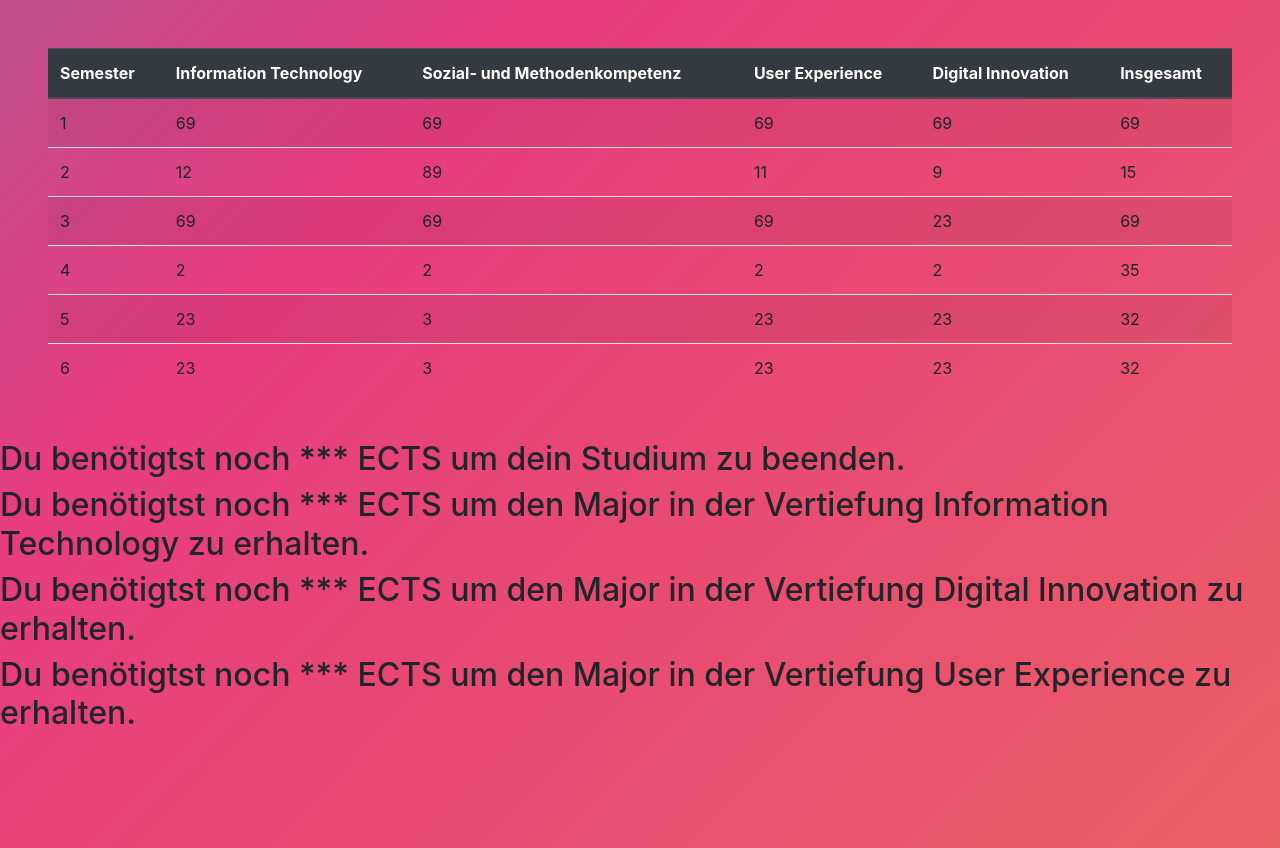
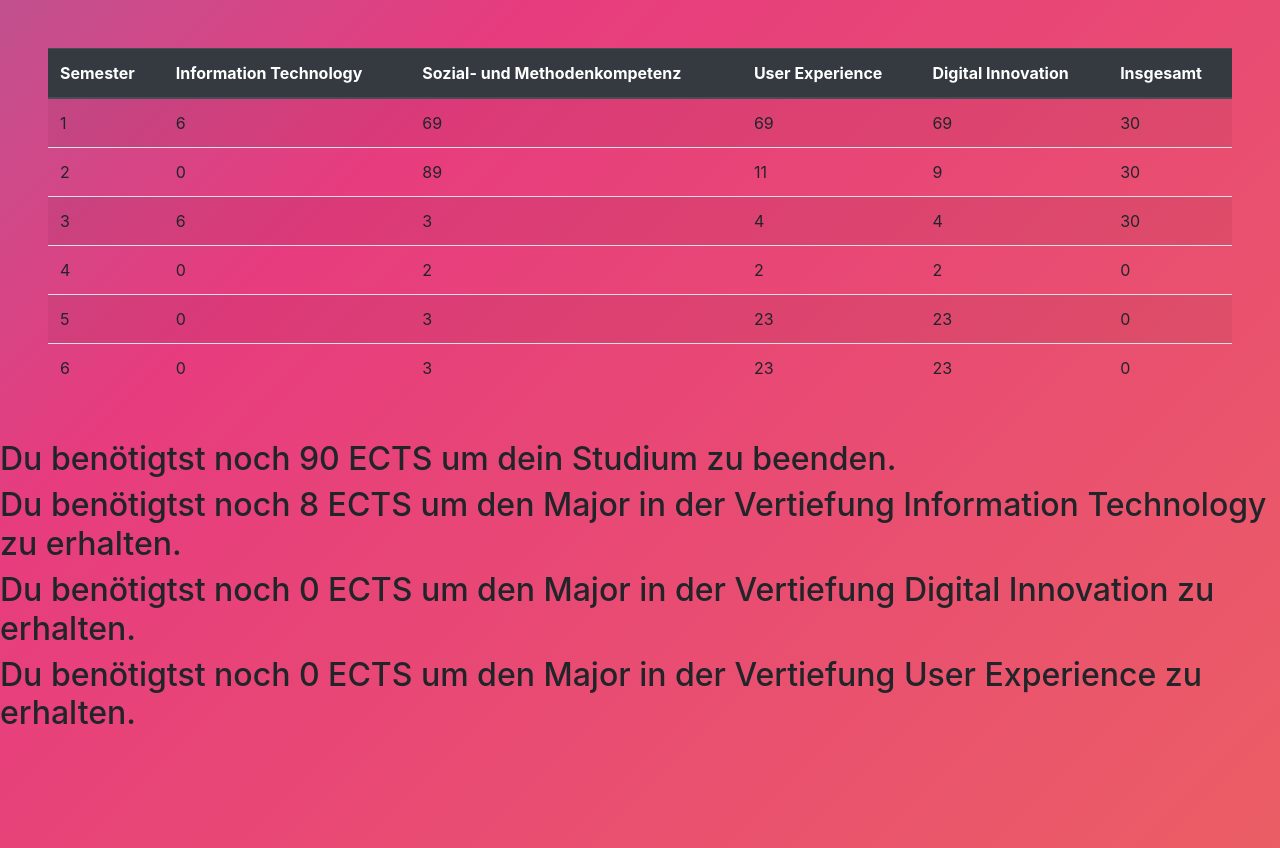
Before and after one commit to sigismallz/PROG2, a Flask app: page /semesteruebersicht in a window 1280 px wide. Run offline with Flask 2, Linux system fonts and the light colour scheme; some libraries are stand-ins or nearby versions.

Commit message:
berechnungen hinzugefügt

```diff
--- a/Speicher_ECTS.json
+++ b/Speicher_ECTS.json
@@ -1,7 +1,7 @@
 {
     "1":{
-        "ECTS_absolviert":"69",
-        "ECTS_information":"69",
+        "ECTS_absolviert":"30",
+        "ECTS_information":"6",
         "ECTS_innovation":"69",
         "ECTS_sozial":"69",
         "ECTS_ux":"69",
@@ -10,8 +10,8 @@
         "semester":"1"
     },
     "2":{
-        "ECTS_absolviert":"15",
-        "ECTS_information":"12",
+        "ECTS_absolviert":"30",
+        "ECTS_information":"0",
         "ECTS_innovation":"9",
         "ECTS_sozial":"89",
         "ECTS_ux":"11",
@@ -19,18 +19,18 @@
         "semester":"2"
     },
     "3":{
-        "ECTS_absolviert":"69",
-        "ECTS_information":"69",
-        "ECTS_innovation":"23",
-        "ECTS_sozial":"69",
-        "ECTS_ux":"69",
+        "ECTS_absolviert":"30",
+        "ECTS_information":"6",
+        "ECTS_innovation":"4",
+        "ECTS_sozial":"3",
+        "ECTS_ux":"4",
         "ECT_innovation":"69",
         "faecher_bestanden":"Ja",
         "semester":"3"
     },
     "4":{
-        "ECTS_absolviert":"35",
-        "ECTS_information":"2",
+        "ECTS_absolviert":"0",
+        "ECTS_information":"0",
         "ECTS_innovation":"2",
         "ECTS_sozial":"2",
         "ECTS_ux":"2",
@@ -38,8 +38,8 @@
         "semester":"4"
     },
     "5":{
-        "ECTS_absolviert":"32",
-        "ECTS_information":"23",
+        "ECTS_absolviert":"0",
+        "ECTS_information":"0",
         "ECTS_innovation":"23",
         "ECTS_sozial":"3",
         "ECTS_ux":"23",
@@ -47,8 +47,8 @@
         "semester":"5"
     },
     "6":{
-        "ECTS_absolviert":"32",
-        "ECTS_information":"23",
+        "ECTS_absolviert":"0",
+        "ECTS_information":"0",
         "ECTS_innovation":"23",
         "ECTS_sozial":"3",
         "ECTS_ux":"23",
--- a/main.py
+++ b/main.py
@@ -63,17 +63,17 @@ def resultat():
         #   ux_need = 8-int(ECTS_ux)
         #  ux_maj = 20 - int(ECTS_ux)
 
-
-
-
     return render_template("Resultat.html", bestanden=bestanden, ux=berechnungen_dict[semester]["ECTS_ux"],
                            insgesamt=berechnungen_dict[semester]["ECTS_absolviert"],
                            it=berechnungen_dict[semester]["ECTS_information"],
                            di=berechnungen_dict[semester]["ECTS_innovation"],
                            sm=berechnungen_dict[semester]["ECTS_sozial"],
-                           lel=int(berechnungen_dict[semester]["ECTS_absolviert"]) - (int(berechnungen_dict[semester]["ECTS_ux"])+ int(berechnungen_dict[semester]["ECTS_information"])+int(berechnungen_dict[semester]["ECTS_innovation"])+int(berechnungen_dict[semester]["ECTS_sozial"]))
-)
-
+                           lel=int(berechnungen_dict[semester]["ECTS_absolviert"]) - (
+                                       int(berechnungen_dict[semester]["ECTS_ux"]) + int(
+                                   berechnungen_dict[semester]["ECTS_information"]) + int(
+                                   berechnungen_dict[semester]["ECTS_innovation"]) + int(
+                                   berechnungen_dict[semester]["ECTS_sozial"]))
+                           )
 
 
 @app.route("/semesteruebersicht", methods=["GET", "POST"])
@@ -81,13 +81,29 @@ def semesteruebersicht():
     b = open("Speicher_ECTS.json")
     berechnungen_dict = json.load(b)
     semester_output1 = ()
+
+    it = int(20) - (int(berechnungen_dict["1"]["ECTS_information"]) + int(berechnungen_dict["2"]["ECTS_information"]) + int(berechnungen_dict["3"]["ECTS_information"]) + int(berechnungen_dict["4"]["ECTS_information"]) + int(berechnungen_dict["5"]["ECTS_information"]) + int(berechnungen_dict["6"]["ECTS_information"]))
+    if it < 0:
+        it = 0
+    di = int(20) - (int(berechnungen_dict["1"]["ECTS_innovation"]) + int(berechnungen_dict["2"]["ECTS_innovation"]) + int(berechnungen_dict["3"]["ECTS_innovation"]) + int(berechnungen_dict["4"]["ECTS_innovation"]) + int(berechnungen_dict["5"]["ECTS_innovation"]) + int(berechnungen_dict["6"]["ECTS_innovation"]))
+    if di < 0:
+        di = 0
+    ux = int(20) - (int(berechnungen_dict["1"]["ECTS_ux"]) + int(berechnungen_dict["2"]["ECTS_ux"]) + int(berechnungen_dict["3"]["ECTS_ux"]) + int(berechnungen_dict["4"]["ECTS_ux"]) + int(berechnungen_dict["5"]["ECTS_ux"]) + int(berechnungen_dict["6"]["ECTS_ux"]))
+    if ux < 0:
+        ux = 0
     for semester in berechnungen_dict:
         semester_output2 = ((berechnungen_dict[semester]["semester"], berechnungen_dict[semester]["ECTS_information"],
                              berechnungen_dict[semester]["ECTS_sozial"], berechnungen_dict[semester]["ECTS_ux"],
                              berechnungen_dict[semester]["ECTS_innovation"],
                              berechnungen_dict[semester]["ECTS_absolviert"]),)
         semester_output1 = semester_output1 + semester_output2
-    return render_template("semester_übersicht.html", daten=semester_output1)
+    return render_template("semester_übersicht.html", daten=semester_output1,
+                           insgesamt=int(180) - (int(berechnungen_dict["1"]["ECTS_absolviert"]) + int(berechnungen_dict["2"]["ECTS_absolviert"]) + int(berechnungen_dict["3"]["ECTS_absolviert"]) + int(berechnungen_dict["4"]["ECTS_absolviert"]) + int(berechnungen_dict["5"]["ECTS_absolviert"]) + int(berechnungen_dict["6"]["ECTS_absolviert"])),
+                           it=it,
+                           di=di,
+                           ux=ux
+
+                           )
 
 
 if __name__ == "__main__":
--- a/templates/semester_übersicht.html
+++ b/templates/semester_übersicht.html
@@ -33,10 +33,10 @@
     </table>
 </div>
 
-<h2> Du benötigtst noch *** ECTS um dein Studium zu beenden.</h2>
-<h2> Du benötigtst noch *** ECTS um den Major in der Vertiefung Information Technology zu erhalten.</h2>
-<h2> Du benötigtst noch *** ECTS um den Major in der Vertiefung Digital Innovation zu erhalten.</h2>
-<h2> Du benötigtst noch *** ECTS um den Major in der Vertiefung User Experience zu erhalten.</h2>
+<h2> Du benötigtst noch {{ insgesamt }} ECTS um dein Studium zu beenden.</h2>
+<h2> Du benötigtst noch {{ it }} ECTS um den Major in der Vertiefung Information Technology zu erhalten.</h2>
+<h2> Du benötigtst noch {{ di }} ECTS um den Major in der Vertiefung Digital Innovation zu erhalten.</h2>
+<h2> Du benötigtst noch {{ ux }} ECTS um den Major in der Vertiefung User Experience zu erhalten.</h2>
 
     </body>
 </html>
```
Also changed, not shown: templates/index.html (+8 -1 lines).
